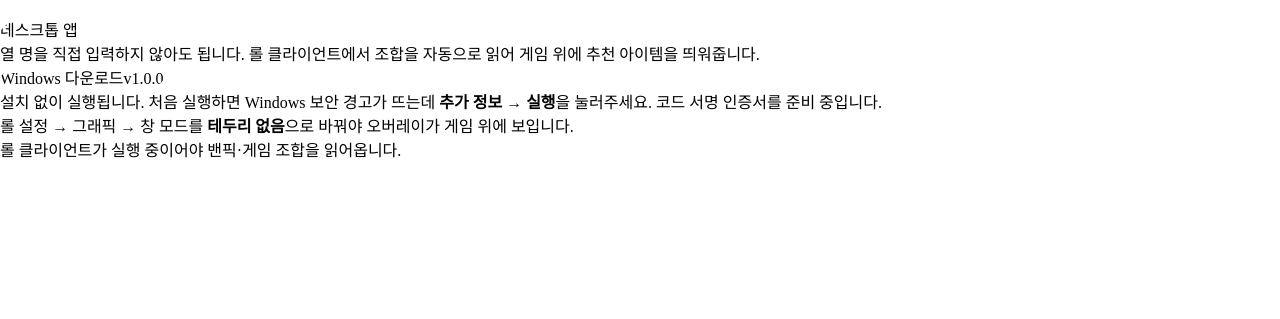
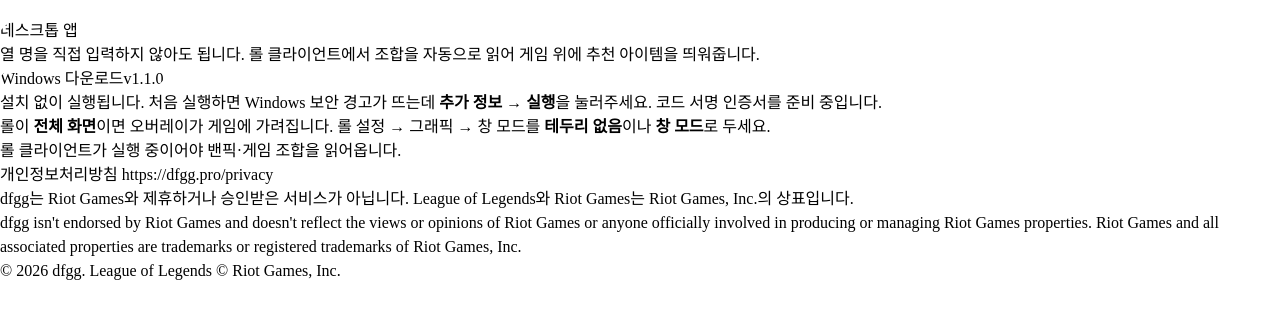
Before and after one commit to woowacourse-teams/2026-dfgg, a React (Vite) app in the folder frontend/apps/web/: page / in a window 1280 px wide. Shown: the part 377-696 px from the top of the page. Built offline with nearby package versions, Linux system fonts and the light colour scheme.

Commit message:
feat(fe): update home download link and window mode guide

```diff
--- a/frontend/apps/web/src/pages/home/Home.tsx
+++ b/frontend/apps/web/src/pages/home/Home.tsx
@@ -1,17 +1,19 @@
 import { Link } from 'react-router-dom';
 
 import banner from '../../assets/dfgg.png';
+import SiteFooter from '../../components/SiteFooter';
 
 /**
  * 릴리스 에셋을 직접 가리킨다. GitHub 이 Content-Disposition: attachment 로
  * 내려주므로 페이지 이동 없이 바로 다운로드가 시작된다.
  *
+ * Riot 심사에 소스 저장소로 팀 저장소를 적었으므로 배포도 같은 곳에서 한다.
  * 파일명에 버전이 들어 있어 릴리스를 올릴 때마다 이 상수를 바꿔야 한다.
  * 고정 링크를 원하면 에셋 이름을 dfgg.exe 처럼 버전 없이 올리고
  * .../releases/latest/download/dfgg.exe 를 쓰면 된다.
  */
-const DOWNLOAD_VERSION = 'v1.0.0';
-const DOWNLOAD_URL = `https://github.com/JuHyeong424/dfgg/releases/download/${DOWNLOAD_VERSION}/dfgg-1.0.0.exe`;
+const DOWNLOAD_VERSION = 'v1.1.0';
+const DOWNLOAD_URL = `https://github.com/woowacourse-teams/2026-dfgg/releases/download/${DOWNLOAD_VERSION}/dfgg-1.1.0.exe`;
 
 const ENTRIES = [
   // {
@@ -90,12 +92,16 @@
               인증서를 준비 중입니다.
             </li>
             <li>
-              롤 설정 → 그래픽 → 창 모드를 <strong className="text-ink-2">테두리 없음</strong>으로
-              바꿔야 오버레이가 게임 위에 보입니다.
+              롤이 <strong className="text-ink-2">전체 화면</strong>이면 오버레이가 게임에
+              가려집니다. 롤 설정 → 그래픽 → 창 모드를{' '}
+              <strong className="text-ink-2">테두리 없음</strong>이나{' '}
+              <strong className="text-ink-2">창 모드</strong>로 두세요.
             </li>
             <li>롤 클라이언트가 실행 중이어야 밴픽·게임 조합을 읽어옵니다.</li>
           </ul>
         </section>
+
+        <SiteFooter />
       </div>
     </div>
   );
```
